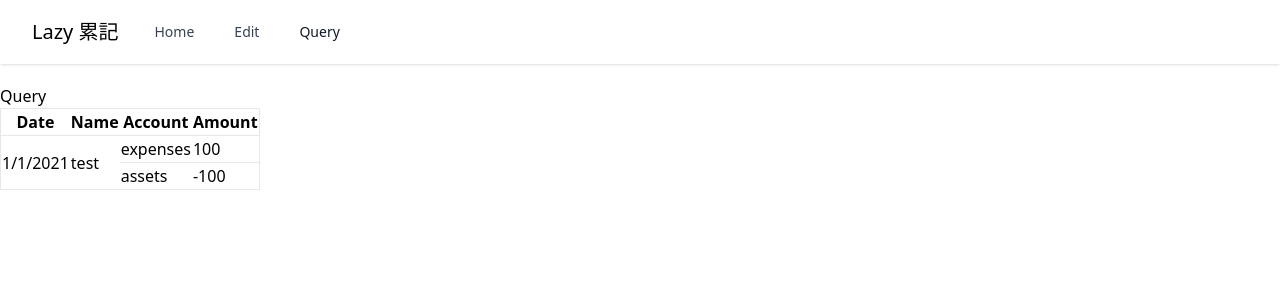
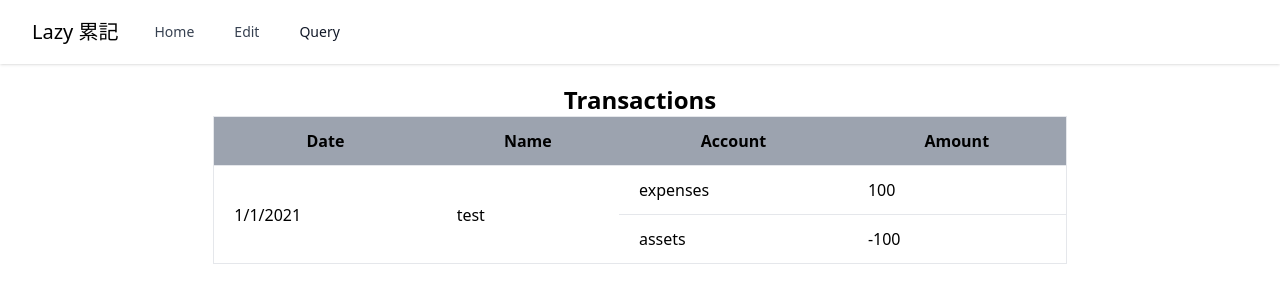
Before and after one commit to lancatlin/lazy-finance, a Vue app in the folder app/: page /query in a window 1280 px wide. Shown: the top 302 px of the page. Built offline with nearby package versions, Linux system fonts and the light colour scheme; what vue-toast-notification would draw is missing.

Commit message:
feat: adjust transaction table styling

```diff
--- a/app/src/views/Query.vue
+++ b/app/src/views/Query.vue
@@ -27,31 +27,33 @@ const transactions = ref<Transaction[]>([
 ]);
 </script>
 <template>
-  <div>
-    <h1>Query</h1>
-    <table class="table-auto border">
-      <tr class="border">
-        <th>Date</th>
-        <th>Name</th>
-        <th>Account</th>
-        <th>Amount</th>
+  <div class="flex flex-col items-center">
+    <h1 class="text-2xl font-bold">Transactions</h1>
+    <table class="w-full md:w-2/3 table-auto border">
+      <tr class="border bg-gray-400">
+        <th class="px-5 py-3">Date</th>
+        <th class="px-5 py-3">Name</th>
+        <th class="px-5 py-3">Account</th>
+        <th class="px-5 py-3">Amount</th>
       </tr>
       <template v-for="transaction in transactions" :key="transaction.date">
         <tr class="border">
-          <td :rowspan="transaction.accounts.length">
+          <td class="px-5 py-3" :rowspan="transaction.accounts.length">
             {{ transaction.date.toLocaleDateString() }}
           </td>
-          <td :rowspan="transaction.accounts.length">{{ transaction.name }}</td>
-          <td>{{ transaction.accounts[0].name }}</td>
-          <td>{{ transaction.accounts[0].amount }}</td>
+          <td class="px-5 py-3" :rowspan="transaction.accounts.length">
+            {{ transaction.name }}
+          </td>
+          <td class="px-5 py-3">{{ transaction.accounts[0].name }}</td>
+          <td class="px-5 py-3">{{ transaction.accounts[0].amount }}</td>
         </tr>
         <tr
           class="border"
           v-for="(account, index) in transaction.accounts.slice(1)"
           :key="`${transaction.date}-${index}`"
         >
-          <td>{{ account.name }}</td>
-          <td>{{ account.amount }}</td>
+          <td class="px-5 py-3">{{ account.name }}</td>
+          <td class="px-5 py-3">{{ account.amount }}</td>
         </tr>
       </template>
     </table>
```
